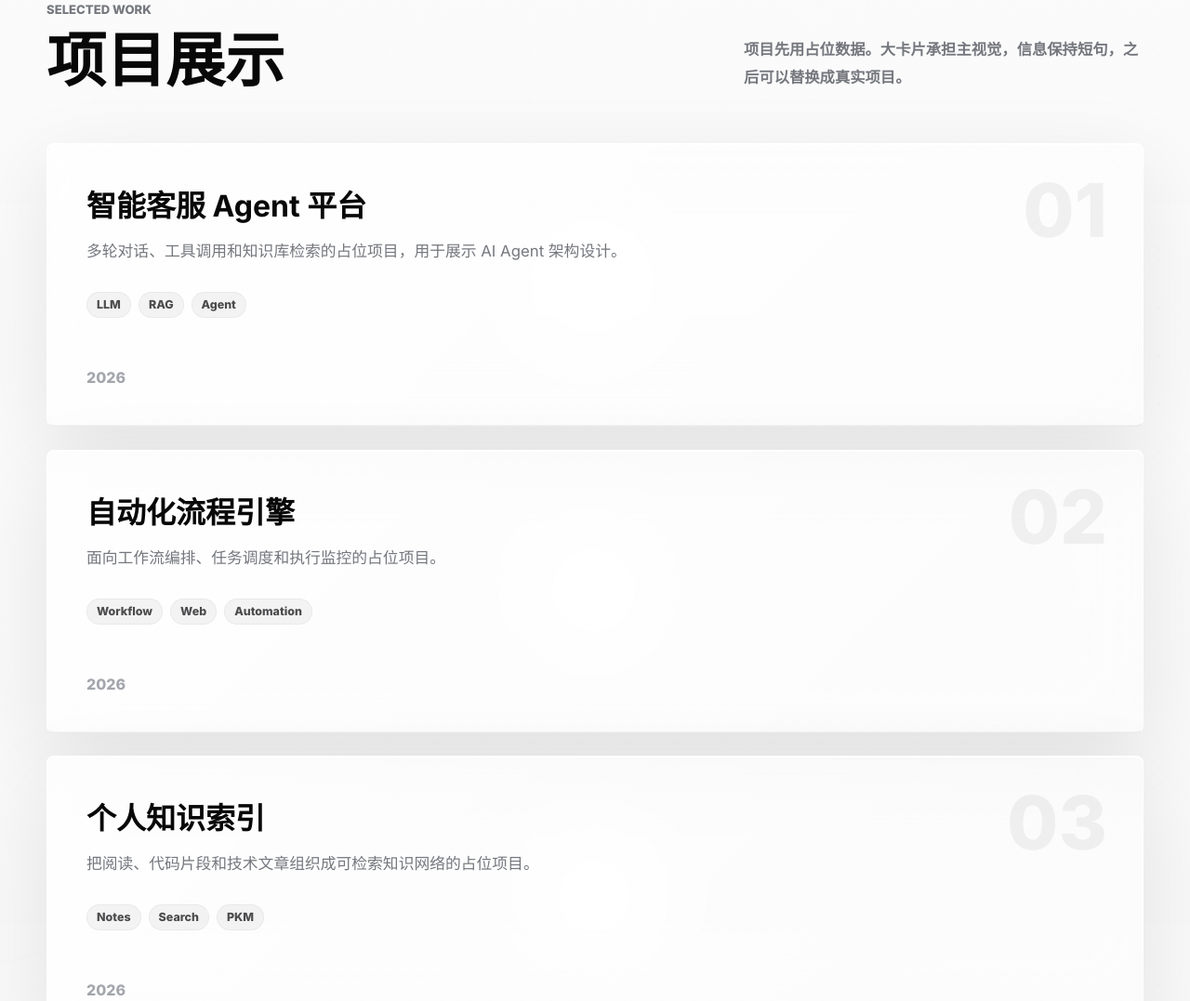
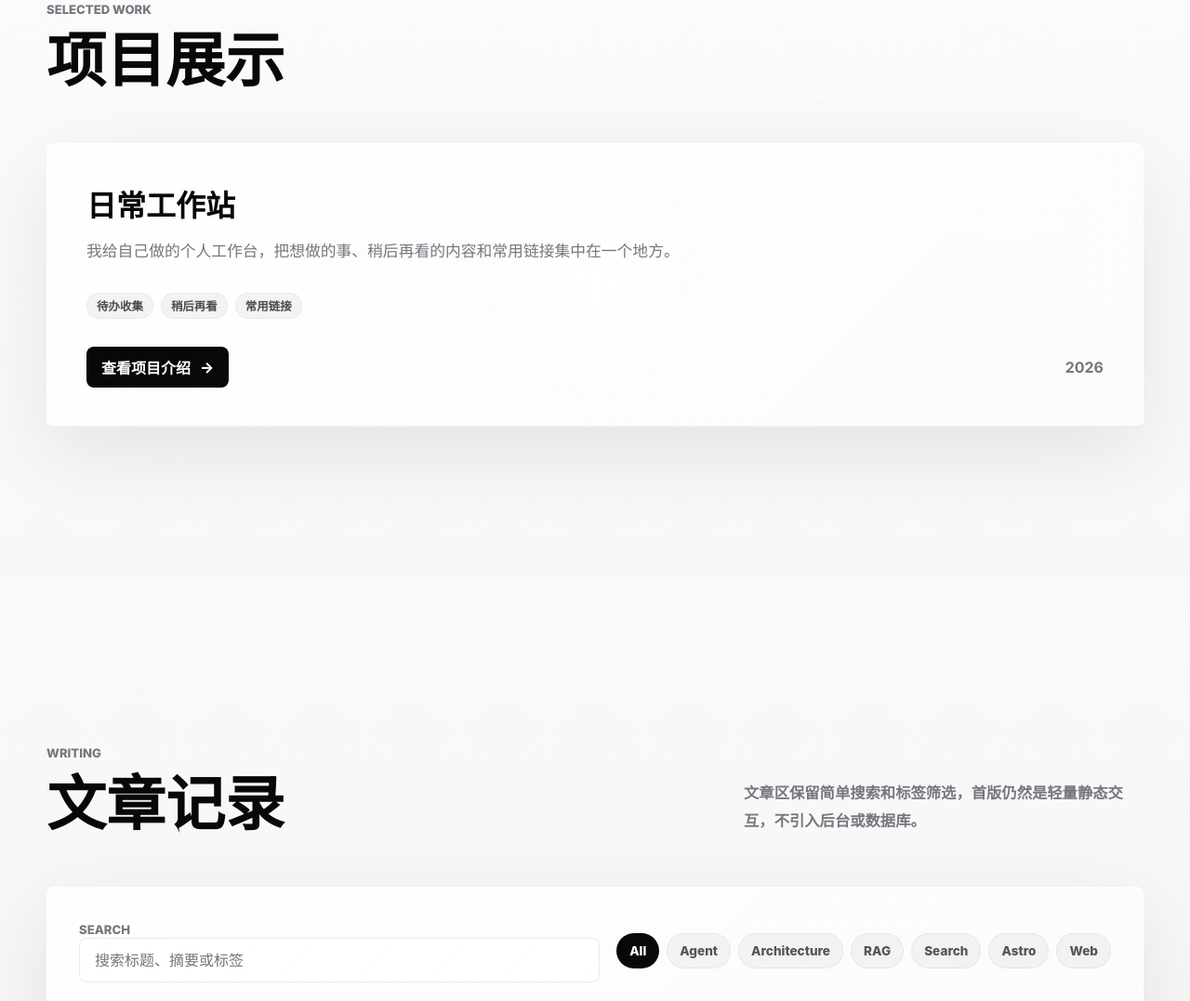
Before and after one commit to tutu135/blog-tech, an Astro site: page / in a window 1280 px wide. Shown: the part 1723-2800 px from the top of the page at 93% size. Built offline with nearby package versions, Linux system fonts and the light colour scheme; Astro itself is replaced by a stand-in of ours.

Commit message:
Add daily workstation project showcase

```diff
--- a/src/data/site.ts
+++ b/src/data/site.ts
@@ -43,22 +43,13 @@ export const skills = [
 
 export const projects = [
   {
-    title: '智能客服 Agent 平台',
+    title: '日常工作站',
+    slug: 'daily-workstation',
     year: '2026',
-    summary: '多轮对话、工具调用和知识库检索的占位项目，用于展示 AI Agent 架构设计。',
-    tags: ['LLM', 'RAG', 'Agent'],
-  },
-  {
-    title: '自动化流程引擎',
-    year: '2026',
-    summary: '面向工作流编排、任务调度和执行监控的占位项目。',
-    tags: ['Workflow', 'Web', 'Automation'],
-  },
-  {
-    title: '个人知识索引',
-    year: '2026',
-    summary: '把阅读、代码片段和技术文章组织成可检索知识网络的占位项目。',
-    tags: ['Notes', 'Search', 'PKM'],
+    summary: '我给自己做的个人工作台，把想做的事、稍后再看的内容和常用链接集中在一个地方。',
+    tags: ['待办收集', '稍后再看', '常用链接'],
+    motivation: '一件想做的事可能记在聊天里，一篇想读的文章则留在浏览器标签页。等有空回来处理时，还得先想起它们放在哪里。我做这个工作台，是想给这些暂时顾不上的东西一个固定的入口。',
+    example: '比如聊到一个博客改进点，我可以先在聊天里确认要记录的事项，再把它存入工作站的「想做清单」。下次有空改博客时，打开清单就能找到这条记录。',
   },
 ];
 
--- a/src/pages/index.astro
+++ b/src/pages/index.astro
@@ -66,21 +66,21 @@ const uniqueTags = Array.from(new Set(articles.flatMap((article) => article.tags
             <p class="section-kicker">Selected Work</p>
             <h2 id="projects-title" class="section-title">项目展示</h2>
           </div>
-          <p class="section-copy">项目先用占位数据。大卡片承担主视觉，信息保持短句，之后可以替换成真实项目。</p>
         </div>
         <div class="projects-list">
-          {projects.map((project, index) => (
-            <article
-              class="glass-card project-card reveal tilt-card"
-              data-number={String(index + 1).padStart(2, '0')}
-              style={`--delay: ${index * 110}ms`}
-            >
+          {projects.map((project) => (
+            <article class="glass-card project-card">
               <h3>{project.title}</h3>
               <p>{project.summary}</p>
               <div class="tag-row" aria-label={`${project.title} tags`}>
                 {project.tags.map((tag) => <span class="tag">{tag}</span>)}
               </div>
-              <span class="project-meta">{project.year}</span>
+              <div class="project-footer">
+                <a class="project-link" href={`/projects/${project.slug}`}>
+                  查看项目介绍 <span aria-hidden="true">→</span>
+                </a>
+                <time class="project-meta" datetime={project.year}>{project.year}</time>
+              </div>
             </article>
           ))}
         </div>
--- a/src/styles/global.css
+++ b/src/styles/global.css
@@ -491,23 +491,7 @@ button {
 }
 
 .project-card {
-  position: relative;
-  min-height: 300px;
   padding: 42px;
-  overflow: hidden;
-}
-
-.project-card::after {
-  position: absolute;
-  top: 32px;
-  right: 38px;
-  z-index: 1;
-  pointer-events: none;
-  color: rgba(10, 10, 12, 0.055);
-  content: attr(data-number);
-  font-size: 5rem;
-  font-weight: 850;
-  line-height: 1;
 }
 
 .project-card h3 {
@@ -521,11 +505,39 @@ button {
   font-size: 1.05rem;
 }
 
+.project-footer {
+  display: flex;
+  flex-wrap: wrap;
+  align-items: center;
+  justify-content: space-between;
+  gap: 12px;
+  margin-top: 30px;
+}
+
+.project-link {
+  display: inline-flex;
+  min-height: 44px;
+  align-items: center;
+  gap: 10px;
+  padding: 0 16px;
+  color: #fff;
+  background: var(--ink);
+  border-radius: var(--radius);
+  font-weight: 800;
+}
+
+.project-link:hover {
+  background: #333;
+}
+
+.project-link:focus-visible {
+  outline: 2px solid var(--ink);
+  outline-offset: 4px;
+}
+
 .project-meta {
-  display: block;
-  margin-top: 54px;
-  color: var(--soft);
-  font-weight: 800;
+  color: var(--muted);
+  font-weight: 700;
 }
 
 .writing-panel {
```
Also changed, not shown: src/pages/projects/[slug].astro (added, +41 -0 lines).
